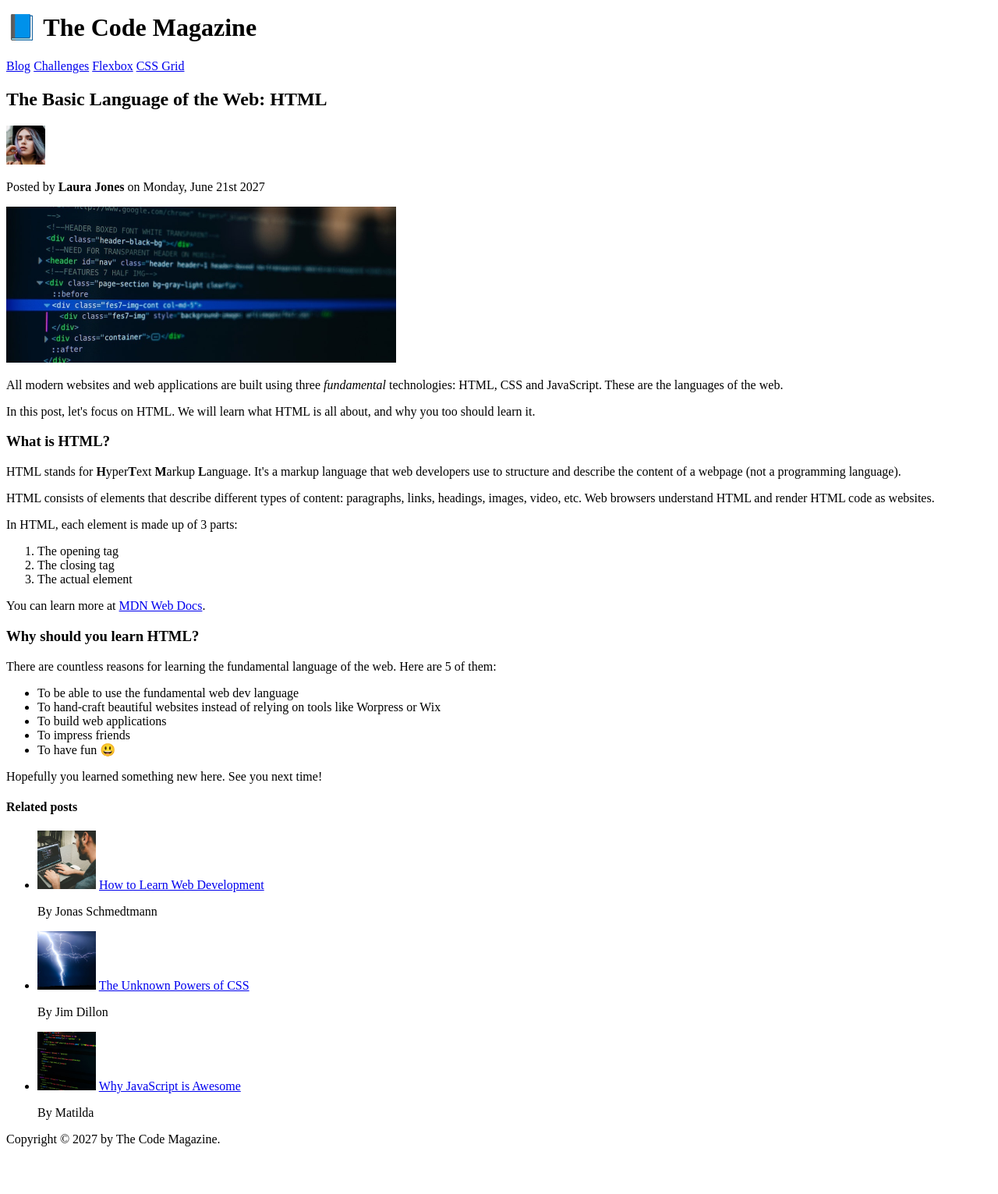
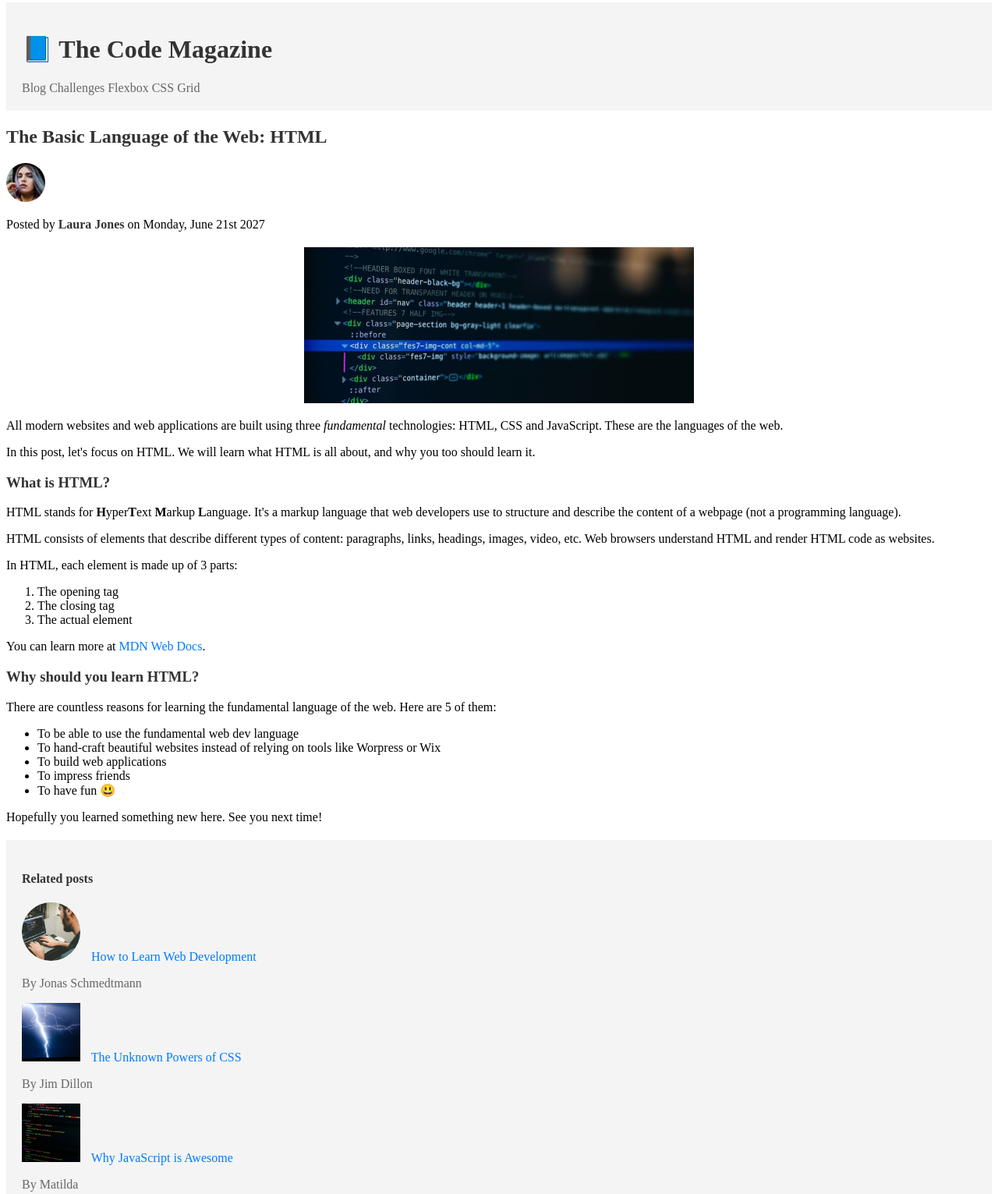
Before and after one commit to kishorenataraj21/FrontEndFundamentals, a plain HTML site: page HTML/02-HTML-Fundamentals/index.html in a window 1280 px wide. Shown: the part 5-1536 px from the top of the page at 78% size. Before the commit the page ends 1483 px from the top, so only its background shows below. Drawn offline with Linux system fonts and the light colour scheme.

Commit message:
SOme work on inline,external and internal styling

```diff
--- a/HTML/02-HTML-Fundamentals/index.html
+++ b/HTML/02-HTML-Fundamentals/index.html
@@ -6,44 +6,40 @@
   </head>
 
   <body>
-    <!--
-    <h1>The Basic Language of the Web: HTML</h1>
-    <h2>The Basic Language of the Web: HTML</h2>
-    <h3>The Basic Language of the Web: HTML</h3>
-    <h4>The Basic Language of the Web: HTML</h4>
-    <h5>The Basic Language of the Web: HTML</h5>
-    <h6>The Basic Language of the Web: HTML</h6>
-    -->
-
-    <header>
-      <h1>📘 The Code Magazine</h1>
+    <header style="background-color: #f4f4f4; padding: 20px">
+      <h1 style="color: #333">📘 The Code Magazine</h1>
 
       <nav>
-        <a href="blog.html">Blog</a>
-        <a href="#">Challenges</a>
-        <a href="#">Flexbox</a>
-        <a href="#">CSS Grid</a>
+        <a href="blog.html" style="text-decoration: none; color: #666">Blog</a>
+        <a href="#" style="text-decoration: none; color: #666">Challenges</a>
+        <a href="#" style="text-decoration: none; color: #666">Flexbox</a>
+        <a href="#" style="text-decoration: none; color: #666">CSS Grid</a>
       </nav>
     </header>
 
-    <article>
+    <article style="margin: 20px 0">
       <header>
-        <h2>The Basic Language of the Web: HTML</h2>
+        <h2 style="color: #333">The Basic Language of the Web: HTML</h2>
 
         <img
           src="img/laura-jones.jpg"
           alt="Headshot of Laura Jones"
           height="50"
           width="50"
+          style="border-radius: 50%; margin-right: 10px"
         />
 
-        <p>Posted by <strong>Laura Jones</strong> on Monday, June 21st 2027</p>
+        <p>
+          Posted by <strong style="color: #333">Laura Jones</strong> on Monday,
+          June 21st 2027
+        </p>
 
         <img
           src="img/post-img.jpg"
           alt="HTML code on a screen"
           width="500"
           height="200"
+          style="display: block; margin: 20px auto"
         />
       </header>
 
@@ -59,7 +55,7 @@
         and why you too should learn it.
       </p>
 
-      <h3>What is HTML?</h3>
+      <h3 style="color: #333">What is HTML?</h3>
       <p>
         HTML stands for <strong>H</strong>yper<strong>T</strong>ext
         <strong>M</strong>arkup <strong>L</strong>anguage. It's a markup
@@ -84,11 +80,12 @@
         <a
           href="https://developer.mozilla.org/en-US/docs/Web/HTML"
           target="_blank"
+          style="color: #007bff; text-decoration: none"
           >MDN Web Docs</a
         >.
       </p>
 
-      <h3>Why should you learn HTML?</h3>
+      <h3 style="color: #333">Why should you learn HTML?</h3>
 
       <p>
         There are countless reasons for learning the fundamental language of the
@@ -109,38 +106,61 @@
       <p>Hopefully you learned something new here. See you next time!</p>
     </article>
 
-    <aside>
-      <h4>Related posts</h4>
+    <aside style="background-color: #f4f4f4; padding: 20px">
+      <h4 style="color: #333">Related posts</h4>
 
-      <ul>
-        <li>
+      <ul style="list-style-type: none; padding-left: 0">
+        <li style="margin-bottom: 10px">
           <img
             src="img/related-1.jpg"
             alt="Person programming"
             width="75"
+            height="75"
+            style="border-radius: 50%; margin-right: 10px"
+          />
+          <a href="#" style="text-decoration: none; color: #007bff"
+            >How to Learn Web Development</a
+          >
+          <p style="color: #666">By Jonas Schmedtmann</p>
+        </li>
+        <li style="margin-bottom: 10px">
+          <img
+            src="img/related-2.jpg"
+            alt="Lightning"
             width="75"
+            height="75"
+            style="margin-right: 10px"
           />
-          <a href="#">How to Learn Web Development</a>
-          <p>By Jonas Schmedtmann</p>
+          <a href="#" style="text-decoration: none; color: #007bff"
+            >The Unknown Powers of CSS</a
+          >
+          <p style="color: #666">By Jim Dillon</p>
         </li>
-        <li>
-          <img src="img/related-2.jpg" alt="Lightning" width="75" heigth="75" />
-          <a href="#">The Unknown Powers of CSS</a>
-          <p>By Jim Dillon</p>
-        </li>
-        <li>
+        <li style="margin-bottom: 10px">
           <img
             src="img/related-3.jpg"
             alt="JavaScript code on a screen"
             width="75"
             height="75"
+            style="margin-right: 10px"
           />
-          <a href="#">Why JavaScript is Awesome</a>
-          <p>By Matilda</p>
+          <a href="#" style="text-decoration: none; color: #007bff"
+            >Why JavaScript is Awesome</a
+          >
+          <p style="color: #666">By Matilda</p>
         </li>
       </ul>
     </aside>
 
-    <footer>Copyright &copy; 2027 by The Code Magazine.</footer>
+    <footer
+      style="
+        background-color: #333;
+        color: #fff;
+        text-align: center;
+        padding: 20px;
+      "
+    >
+      Copyright &copy; 2027 by The Code Magazine.
+    </footer>
   </body>
 </html>
--- /dev/null
+++ b/HTML/02-HTML-Fundamentals/style.css
@@ -0,0 +1,58 @@
+/* External CSS */
+
+body {
+  font-family: Arial, sans-serif;
+  line-height: 1.6;
+  margin: 0;
+}
+
+header nav a:hover {
+  color: #007bff;
+}
+
+article p {
+  margin-bottom: 15px;
+}
+
+aside ul li {
+  display: flex;
+  align-items: center;
+}
+
+footer {
+  margin-top: 20px;
+}
+
+/* Internal CSS */
+
+h1 {
+  font-size: 2.5rem;
+}
+
+h2 {
+  font-size: 2rem;
+}
+
+h3 {
+  font-size: 1.5rem;
+}
+
+h4 {
+  font-size: 1.2rem;
+}
+
+h5 {
+  font-size: 1rem;
+}
+
+h6 {
+  font-size: 0.8rem;
+}
+
+strong {
+  font-weight: bold;
+}
+
+em {
+  font-style: italic;
+}
```
